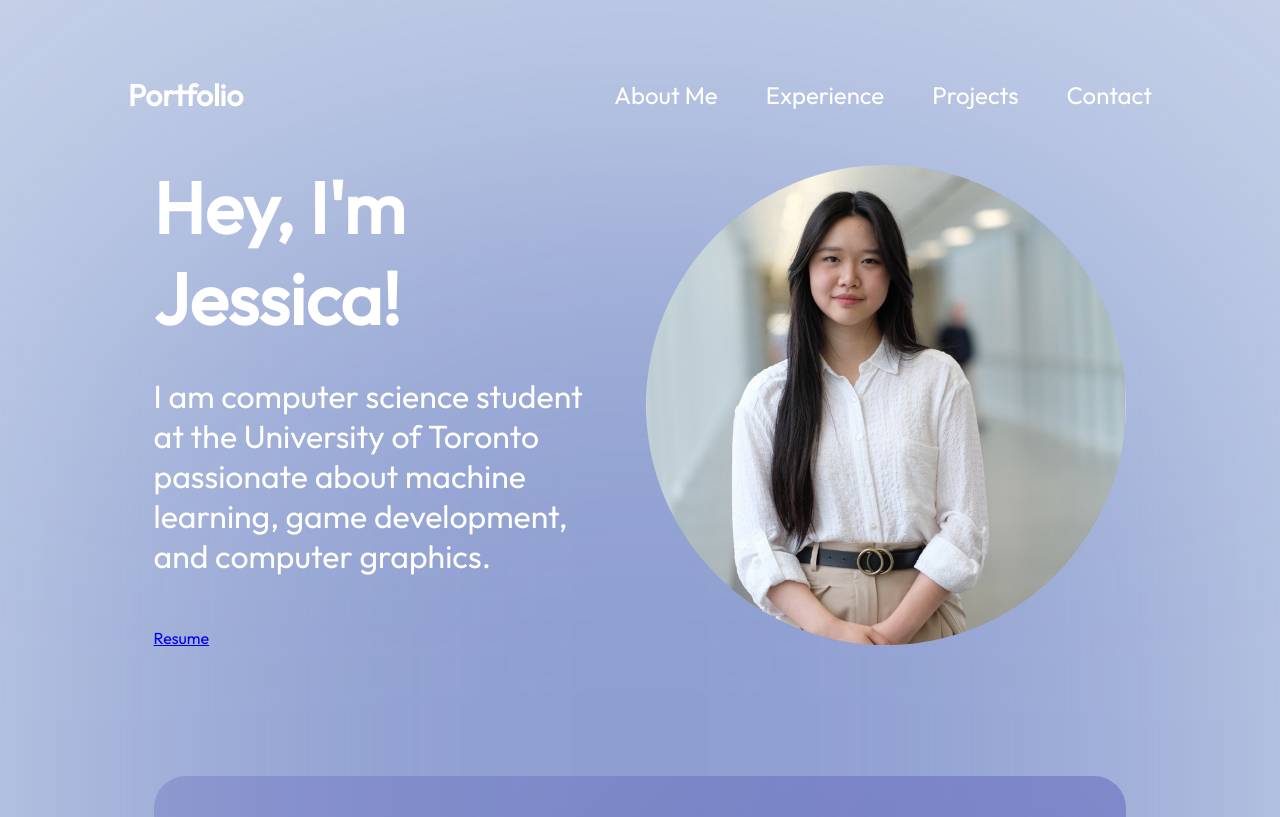
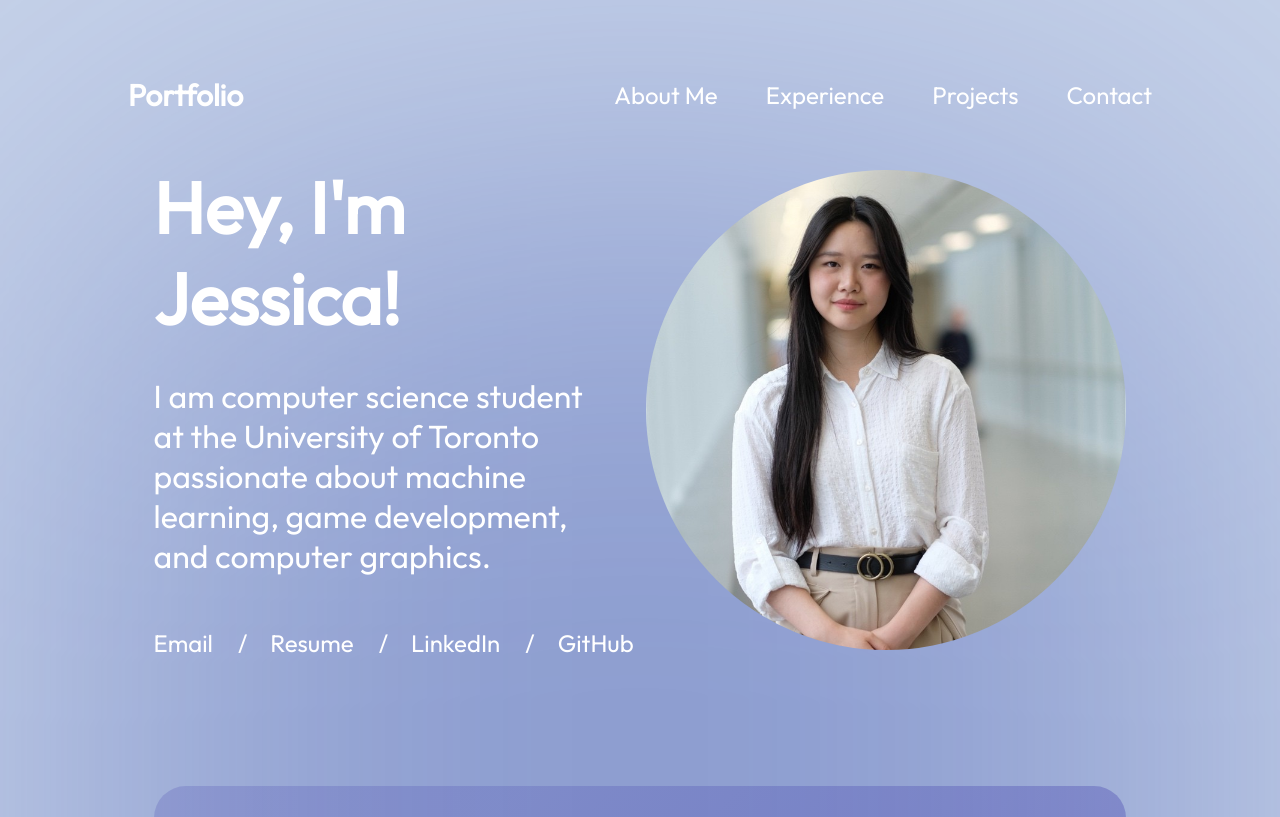
Before and after one commit to swannercjj/swannercjj.github.io, a React (Vite) app in the folder personal-portfolio/: page / in a window 1280 px wide. Shown: the top 817 px of the page. Built offline with nearby package versions, Linux system fonts and the light colour scheme.

Commit message:
social media links

```diff
--- a/personal-portfolio/src/components/Intro/Intro.jsx
+++ b/personal-portfolio/src/components/Intro/Intro.jsx
@@ -11,9 +11,20 @@ export const Intro = () => {
         <div className={styles.content}>
             <h1 className={styles.title}>Hey, I'm Jessica!</h1>
             <p className={styles.description}>I am computer science student at the University of Toronto passionate about machine learning, game development, and computer graphics.</p>
-            <div className={styles.links}>
-              <a href={resume} target="_blank" rel="noopener noreferrer">Resume</a>
-            </div>
+            <ul className={styles.links}>
+              <li>
+                <a href="mailto:jiajing.chen@mail.utoronto.ca">Email</a>
+              </li>
+              <li>
+                <a href={resume} target="_blank" rel="noopener noreferrer">Resume</a>
+              </li>
+              <li>
+                <a href="https://www.linkedin.com/in/jessicachen-cjj/" target="_blank">LinkedIn</a>
+              </li>
+              <li>
+                <a href="https://github.com/swannercjj" target="_blank">GitHub</a>
+              </li>
+            </ul>
             {/* cv/resume, github, linkedin, email */}
         </div>
           <img src={getImageUrl("intro/profile_img.jpg")} alt="professional photo" className={styles.profileImg}/>
--- a/personal-portfolio/src/components/Intro/Intro.module.css
+++ b/personal-portfolio/src/components/Intro/Intro.module.css
@@ -56,11 +56,38 @@
     z-index: 1;
 }
 
+.links {
+    display: flex;
+    gap: 48px;
+    list-style: none;
+}
+
+.links a {
+    font-size: 24px;
+    color: var(--color-text);
+    text-decoration: none;
+}
+
+.links li {
+    position: relative;
+}
+
+.links li::after {
+    content: "/";
+    position: relative;
+    right: -25px;
+    color: var(--color-text);
+    font-size: 24px;
+}
+
+.links li:last-child::after {
+    content: none;
+}
+
 
 @media screen and (max-width: 830px) {
     .container {
         flex-direction: column-reverse;
-        /* margin: ; */
     }
 
     .content {
```
